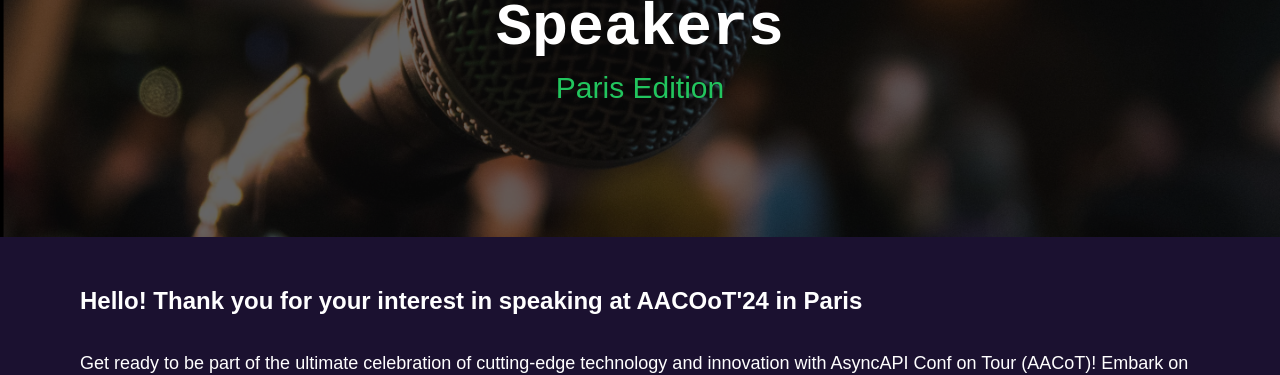
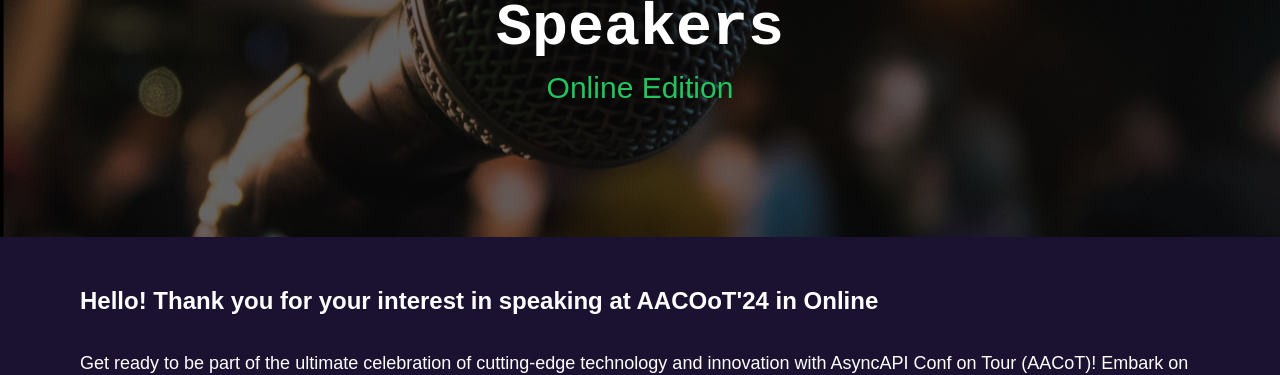
Before and after one commit to asyncapi/conference-website, a Next.js app: page /venue/online in a window 1280 px wide. Shown: the part 272-647 px from the top of the page. Built offline with nearby package versions, Linux system fonts and the light colour scheme.

Commit message:
added Online conference in the Navbar

```diff
--- a/components/Speaker/banner.js
+++ b/components/Speaker/banner.js
@@ -18,7 +18,7 @@ export default function CFSBanner() {
           Call For Speakers
         </h1>
         <h1 className='text-green-500  lg:text-xl text-3xl'>
-          Paris Edition
+          Online Edition
         </h1>
       </div>
     </div>
--- a/config/links.json
+++ b/config/links.json
@@ -14,6 +14,10 @@
 			{
 				"title": "London, UK",
 				"ref": "/venue/London"
+			},
+			{
+				"title": "Online",
+				"ref": "/venue/online"
 			},
 			{
 				"title": "Paris, France",
--- a/pages/venue/online/index.js
+++ b/pages/venue/online/index.js
@@ -9,7 +9,7 @@ export default function CallForSpeakers() {
       <div className="px-20 py-12">
             <div>
 
-            <h2 className="text-2xl font-bold mb-8 ">Hello! Thank you for your interest in speaking at AACOoT&apos;24 in Paris</h2>
+            <h2 className="text-2xl font-bold mb-8 ">Hello! Thank you for your interest in speaking at AACOoT&apos;24 in Online</h2>
             <div className="text-lg mb-4 lg:text-base">
             Get ready to be part of the ultimate celebration of cutting-edge technology and innovation with AsyncAPI Conf on Tour (AACoT)!
             Embark on a thrilling journey across the globe as we host a series of micro-conferences that will ignite your curiosity and fuel your passion. Join the brightest minds, passionate enthusiasts, and a vibrant community of experts and developers who are eager to share knowledge, explore the latest developments, and push the boundaries of what&#39;s possible. With insightful talks and interactive workshops, AACoT is your gateway to elevate your skills and unlock your full potential in the world of technology. Don&#39;t miss this one-of-a-kind event where you can learn, collaborate, and embrace the endless possibilities.
```
